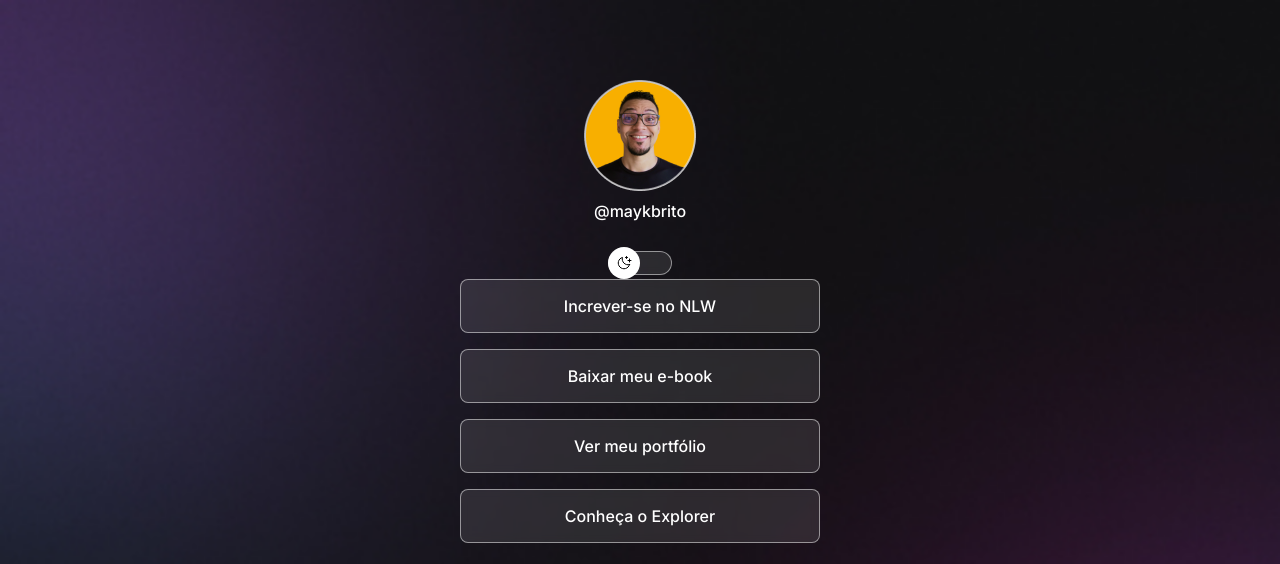
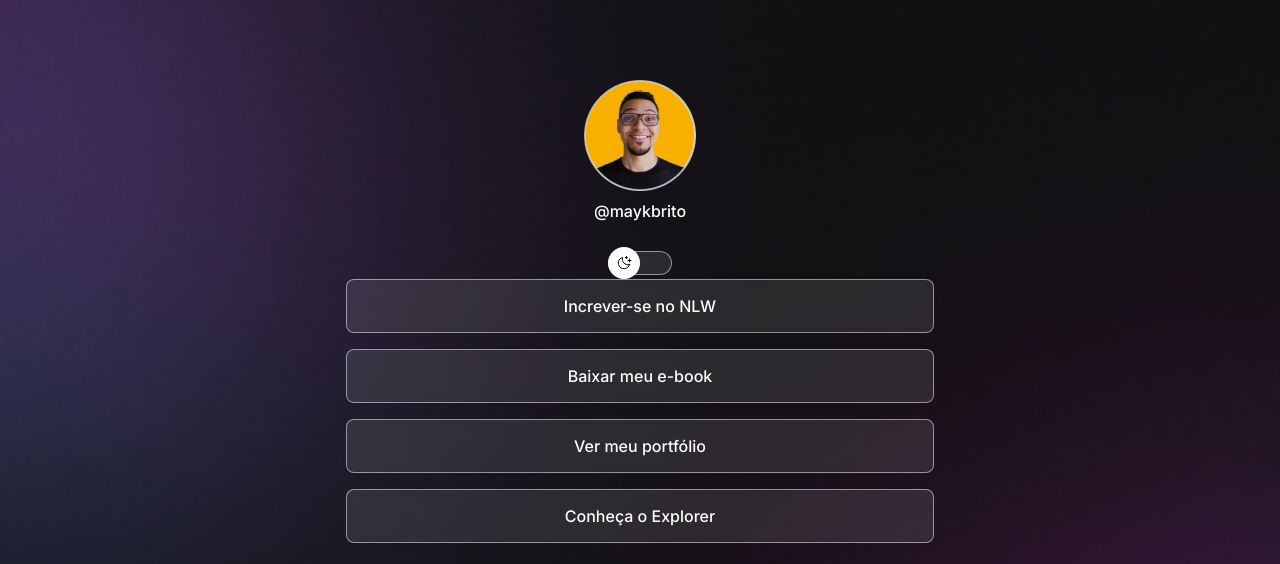
Before and after one commit to padsjr/Primeiro-Projeto, a plain HTML site: page index.html in a window 1280 px wide. Shown: the top 564 px of the page. Drawn offline with nearby package versions, Linux system fonts and the light colour scheme.

Commit message:
adjust container width

```diff
--- a/style.css
+++ b/style.css
@@ -36,7 +36,8 @@ body * {
   color: var(--text-color);
 }
 #container {
-  width: 360px;
+  width: 100%;
+  max-width: 588px;
   margin: 56px auto;
 
   /*o margin pode ser feito um atalho ao inves de escrever margin top, right,botton e left, pode só colocar assim
@@ -56,10 +57,10 @@ body * {
 #profile p {
   font-weight: 500;
   line-height: 24px;
-  margin-top:8px;
+  margin-top: 8px;
 }
 /* Switchs*/
-#switch{
+#switch {
   position: relative;
   width: 64px;
   margin: 4px auto;
@@ -71,20 +72,17 @@ body * {
   border: 0;
   border-radius: 50%;
 
-
   position: absolute;
-  top:50%;
-  left:0;
+  top: 50%;
+  left: 0;
   z-index: 1;
-  transform: translateY(-50%)
+  transform: translateY(-50%);
 }
-.light #switch button{
+.light #switch button {
   right: 0;
   left: initial;
-
-
 }
-#switch span{
+#switch span {
   display: block;
   width: 64px;
   height: 24px;
```
